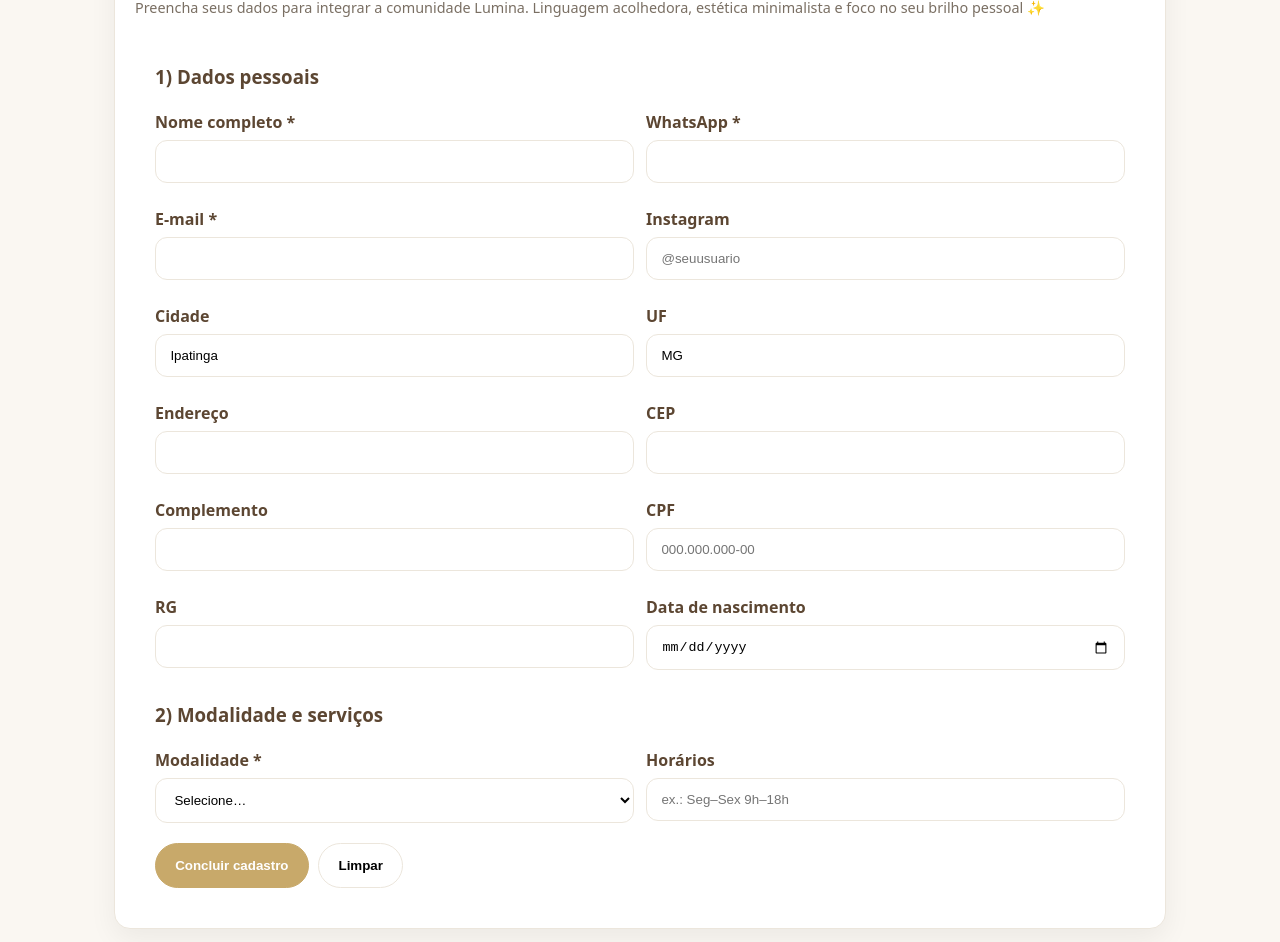
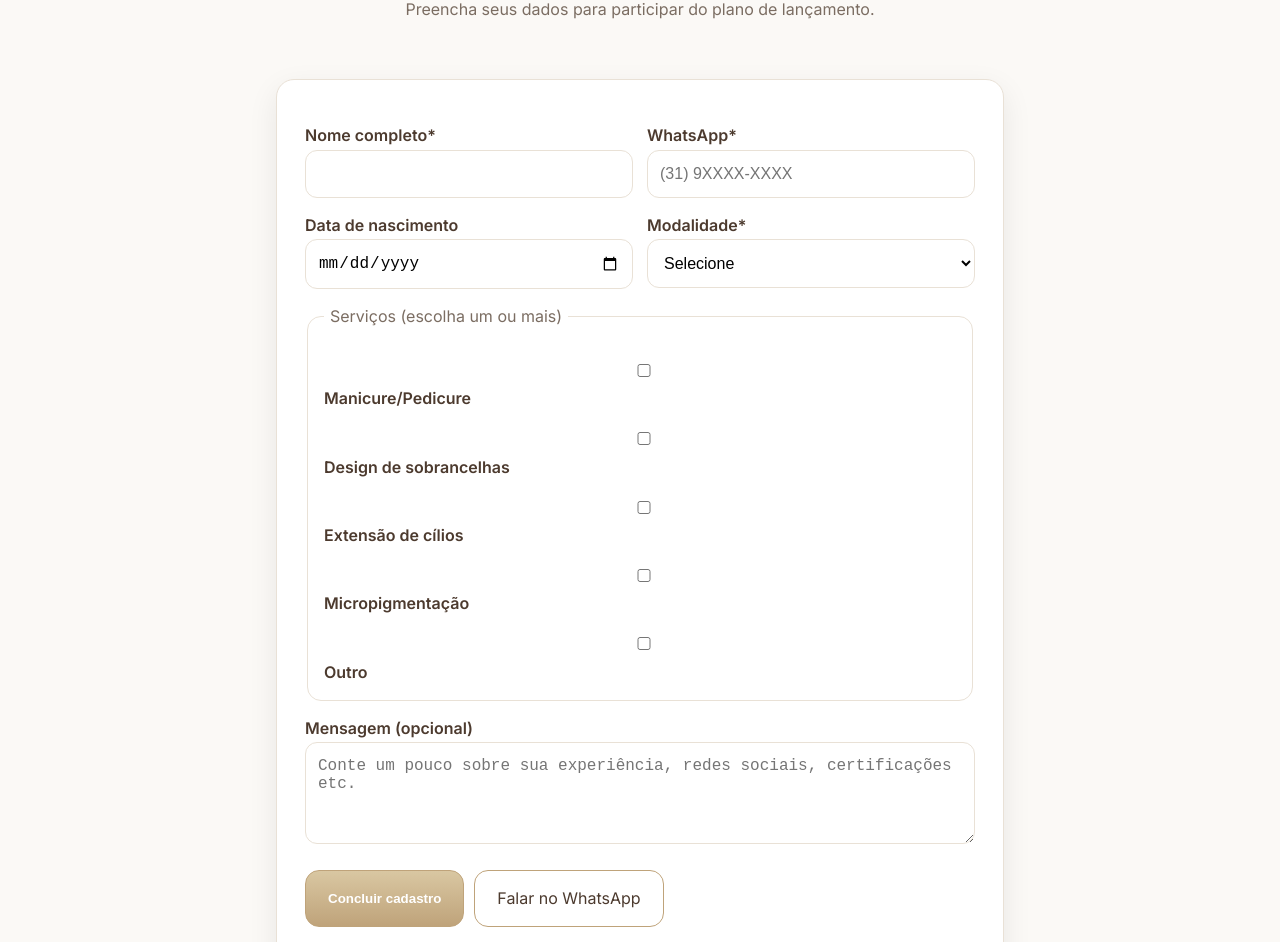
Before and after one commit to luminaesteticaebemestar-cyber/lumina-institucional, a plain HTML site: page cadastro.html in a window 1280 px wide. Shown: the part 143-1085 px from the top of the page. Drawn offline with nearby package versions, Linux system fonts and the light colour scheme.

Commit message:
Add files via upload

```diff
--- a/cadastro.html
+++ b/cadastro.html
@@ -1,140 +1,104 @@
 <!DOCTYPE html>
 <html lang="pt-BR">
 <head>
-  <meta charset="utf-8" />
-  <meta name="viewport" content="width=device-width, initial-scale=1" />
-  <title>Ficha de Cadastro — Lumina</title>
+  <meta charset="UTF-8">
+  <meta name="viewport" content="width=device-width, initial-scale=1.0">
+  <title>Cadastro — Lumina Estética</title>
+  <link href="https://fonts.googleapis.com/css2?family=Inter:wght@400;600;800&family=Playfair+Display:wght@600&display=swap" rel="stylesheet">
   <style>
     :root{
-      --bg:#FAF7F2; --panel:#FFFFFF; --text:#5C4632; --muted:#7A6F63;
-      --accent:#C8A96A; --accent2:#9DB49B; --line:#ECE6DC; --radius:16px;
+      --bg:#fbf9f6; --paper:#fff; --line:#e9e1d6; --text:#4c3a2e; --muted:#7b6d62; --gold:#bfa37a;
+      --shadow:0 10px 30px rgba(0,0,0,.08); --radius:18px;
     }
     *{box-sizing:border-box}
-    body{margin:0;background:var(--bg);color:var(--text);font-family:system-ui,-apple-system,Segoe UI,Roboto,Arial,sans-serif;line-height:1.55}
-    .wrap{max-width:1100px;margin:0 auto;padding:24px}
-    .card{background:#fff;border:1px solid var(--line);border-radius:16px;box-shadow:0 10px 28px rgba(0,0,0,.06)}
-    header{position:sticky;top:0;background:var(--bg);border-bottom:1px solid var(--line);z-index:10}
-    nav{max-width:1100px;margin:0 auto;padding:12px 24px;display:flex;align-items:center;justify-content:space-between}
-    .brand{font-weight:700} .spark{color:var(--accent)}
-    h1{margin:0 0 .5rem} p{margin:.25rem 0;color:var(--muted)}
-    form{padding:20px}
-    .grid{display:grid;grid-template-columns:1fr 1fr;gap:12px}
-    @media (max-width:900px){.grid{grid-template-columns:1fr}}
-    .field{display:flex;flex-direction:column;margin-bottom:12px}
-    label{font-weight:600;margin-bottom:.35rem}
-    input,select,textarea{padding:.8rem .9rem;border:1px solid var(--line);border-radius:12px;background:#fff}
-    .muted{color:var(--muted);font-size:.9rem}
-    .actions{display:flex;gap:.6rem;flex-wrap:wrap;margin-top:8px}
-    .btn{padding:.9rem 1.2rem;border-radius:999px;border:1px solid var(--line);background:#fff;cursor:pointer;font-weight:700}
-    .btn.primary{background:var(--accent);color:#fff;border-color:var(--accent)}
-    .hint{padding:12px 16px;border:1px dashed var(--line);border-radius:12px;background:#fff6; margin:12px 0}
-    .hide{display:none}
+    body{margin:0; background:var(--bg); color:var(--text); font-family:'Inter',system-ui,Arial; line-height:1.7}
+    header{padding:32px 16px; text-align:center}
+    h1{font-family:'Playfair Display',serif; font-size:40px; margin:8px 0 4px}
+    p.lead{color:var(--muted); margin:0}
+    main{max-width:760px; margin:24px auto 60px; padding:0 16px}
+    .card{background:var(--paper); border:1px solid var(--line); border-radius:var(--radius); box-shadow:var(--shadow); padding:28px}
+    label{display:block; font-weight:600; margin-top:14px}
+    input,select,textarea{width:100%; padding:14px 12px; border:1px solid var(--line); border-radius:12px; background:#fff; font-size:16px}
+    fieldset{border:1px solid var(--line); border-radius:14px; padding:14px 16px; margin-top:14px}
+    legend{padding:0 6px; color:var(--muted)}
+    .row{display:grid; grid-template-columns:1fr 1fr; gap:14px}
+    .row > div{min-width:0}
+    .actions{margin-top:18px; display:flex; gap:10px; flex-wrap:wrap}
+    button{padding:14px 22px; border-radius:14px; border:1px solid var(--gold); background:linear-gradient(180deg,#d9c7a2,#bfa37a); color:#fff; font-weight:800; cursor:pointer}
+    .outline{background:#fff; color:var(--text)}
+    footer{padding:24px; text-align:center; color:var(--muted); font-size:14px}
+    .help{font-size:13px; color:var(--muted)}
+    @media(max-width:720px){ .row{grid-template-columns:1fr} h1{font-size:32px} }
   </style>
 </head>
 <body>
   <header>
-    <nav>
-      <div class="brand">Lumina <span class="spark">✨</span></div>
-      <a href="index.html" class="muted">← Voltar</a>
-    </nav>
+    <div>🌟</div>
+    <h1>Cadastro — Lumina Estética</h1>
+    <p class="lead">Preencha seus dados para participar do plano de lançamento.</p>
   </header>
 
-  <main class="wrap">
-    <section class="card" style="padding:20px">
-      <h1>Ficha de Cadastro da Profissional</h1>
-      <p class="muted">Preencha seus dados para integrar a comunidade Lumina. Linguagem acolhedora, estética minimalista e foco no seu brilho pessoal ✨</p>
-
-      <form id="form" autocomplete="on">
-        <h3>1) Dados pessoais</h3>
-        <div class="grid">
-          <div class="field"><label for="nome">Nome completo *</label><input id="nome" name="nome" required></div>
-          <div class="field"><label for="whats">WhatsApp *</label><input id="whats" name="whatsapp" required></div>
-          <div class="field"><label for="email">E-mail *</label><input id="email" name="email" type="email" required></div>
-          <div class="field"><label for="instagram">Instagram</label><input id="instagram" name="instagram" placeholder="@seuusuario"></div>
-          <div class="field"><label for="cidade">Cidade</label><input id="cidade" name="cidade" value="Ipatinga"></div>
-          <div class="field"><label for="uf">UF</label><input id="uf" name="uf" value="MG"></div>
-          <div class="field"><label for="endereco">Endereço</label><input id="endereco" name="endereco"></div>
-          <div class="field"><label for="cep">CEP</label><input id="cep" name="cep"></div>
-          <div class="field"><label for="complemento">Complemento</label><input id="complemento" name="complemento"></div>
-          <div class="field"><label for="cpf">CPF</label><input id="cpf" name="cpf" placeholder="000.000.000-00"></div>
-          <div class="field"><label for="rg">RG</label><input id="rg" name="rg"></div>
-          <div class="field"><label for="nascimento">Data de nascimento</label><input id="nascimento" name="nascimento" type="date"></div>
+  <main>
+    <div class="card">
+      <!-- Formulário sem JS (compatível com Instagram Webview) -->
+      <form action="https://formsubmit.co/luminaestetica.ipatinga@gmail.com" method="POST">
+        <div class="row">
+          <div>
+            <label for="nome">Nome completo*</label>
+            <input id="nome" name="nome" required>
+          </div>
+          <div>
+            <label for="whats">WhatsApp*</label>
+            <input id="whats" name="whatsapp" required placeholder="(31) 9XXXX-XXXX">
+          </div>
         </div>
 
-        <h3 style="margin-top:18px">2) Modalidade e serviços</h3>
-        <div class="grid">
-          <div class="field">
-            <label for="modalidade">Modalidade *</label>
+        <div class="row">
+          <div>
+            <label for="nascimento">Data de nascimento</label>
+            <input id="nascimento" name="data_nascimento" type="date">
+          </div>
+          <div>
+            <label for="modalidade">Modalidade*</label>
             <select id="modalidade" name="modalidade" required>
-              <option value="">Selecione…</option>
-              <option>Sala</option>
-              <option>Estação/Mesa</option>
+              <option value="">Selecione</option>
+              <option>Manicure/Pedicure</option>
+              <option>Design de sobrancelhas</option>
+              <option>Extensão de cílios</option>
+              <option>Micropigmentação</option>
+              <option>Estética facial/corporal</option>
             </select>
           </div>
-          <div class="field"><label for="horarios">Horários</label><input id="horarios" name="horarios" placeholder="ex.: Seg–Sex 9h–18h"></div>
         </div>
 
-        <div id="boxServicos" class="hint hide">
-          <strong>Serviços (Escolha um ou mais):</strong><br>
-          <label><input type="checkbox" name="servicos[]" value="Manicure/Pedicure"> Manicure/Pedicure</label><br>
-          <label><input type="checkbox" name="servicos[]" value="Design de Sobrancelhas"> Design de sobrancelhas</label><br>
-          <label><input type="checkbox" name="servicos[]" value="Extensão de Cílios"> Extensão de cílios</label><br>
-          <label><input type="checkbox" name="servicos[]" value="Micropigmentação"> Micropigmentação</label><br>
-          <label><input type="checkbox" name="servicos[]" value="Outro"> Outro (descrever na mensagem)</label>
-        </div>
+        <fieldset>
+          <legend>Serviços (escolha um ou mais)</legend>
+          <label><input type="checkbox" name="servicos[]" value="Manicure/Pedicure"> Manicure/Pedicure</label>
+          <label><input type="checkbox" name="servicos[]" value="Design de sobrancelhas"> Design de sobrancelhas</label>
+          <label><input type="checkbox" name="servicos[]" value="Extensão de cílios"> Extensão de cílios</label>
+          <label><input type="checkbox" name="servicos[]" value="Micropigmentação"> Micropigmentação</label>
+          <label><input type="checkbox" name="servicos[]" value="Outro"> Outro</label>
+        </fieldset>
+
+        <label for="msg">Mensagem (opcional)</label>
+        <textarea id="msg" name="mensagem" rows="4" placeholder="Conte um pouco sobre sua experiência, redes sociais, certificações etc."></textarea>
+
+        <!-- Config do FormSubmit -->
+        <input type="hidden" name="_captcha" value="false">
+        <input type="hidden" name="_subject" value="Novo cadastro — Lumina Estética">
+        <input type="hidden" name="_template" value="table">
+        <!-- Redireciona para a página de obrigado local -->
+        <input type="hidden" name="_next" value="./obrigado.html">
 
         <div class="actions">
-          <button type="submit" class="btn primary">Concluir cadastro</button>
-          <button type="reset" class="btn">Limpar</button>
+          <button type="submit">Concluir cadastro</button>
+          <a class="outline" href="https://wa.me/5531987590587" style="text-decoration:none; padding:14px 22px; border-radius:14px; border:1px solid var(--gold)">Falar no WhatsApp</a>
         </div>
+        <p class="help">Se estiver usando o Instagram, você pode tocar nos ••• e escolher <b>“Abrir no navegador”</b> caso a página esteja lenta.</p>
       </form>
-    </section>
+    </div>
   </main>
 
-  <script>
-    // === Config do seu banco (Apps Script)
-    const CONFIG = {
-      endpoint: 'https://script.google.com/macros/s/AKfycbx_Kx4bTilJ-rZLJIMkTmyhd6E8H7-4xXU0Ru_4LdZXVL1gtxuvc_TkItTH7N4yYDgVUg/exec',
-      token: 'LUMINA_SEC_5c7f4a0f4b3e41e0a3d9b7a2f6c18e9d'
-    };
-
-    // Mostrar serviços somente para Estação/Mesa
-    const modalidadeEl = document.getElementById('modalidade');
-    const boxServicos  = document.getElementById('boxServicos');
-    modalidadeEl.addEventListener('change', () => {
-      boxServicos.classList.toggle('hide', modalidadeEl.value !== 'Estação/Mesa');
-    });
-
-    async function sendToBackend(payload){
-      const res = await fetch(CONFIG.endpoint, {
-        method: 'POST',
-        headers: {'Content-Type':'application/json','X-Auth-Token': CONFIG.token},
-        body: JSON.stringify({...payload, token: CONFIG.token, timestamp: new Date().toISOString()})
-      }).catch(() => null);
-      if(!res) return {ok:false};
-      try { return await res.json(); } catch { return {ok:false}; }
-    }
-
-    // Manipular envio
-    document.getElementById('form').addEventListener('submit', async (e)=>{
-      e.preventDefault();
-
-      // monta payload
-      const fd = new FormData(e.target);
-      const payload = Object.fromEntries(fd.entries());
-      // checkboxes de serviços
-      payload.servicos = [...document.querySelectorAll('input[name="servicos[]"]:checked')].map(i=>i.value);
-
-      // envia
-      const r = await sendToBackend(payload);
-      if(r && r.ok){
-        alert('Cadastro efetuado com sucesso.');
-        e.target.reset();
-        boxServicos.classList.add('hide');
-      }else{
-        alert('Não foi possível enviar agora. Tente novamente em instantes.');
-      }
-    });
-  </script>
+  <footer>© <script>document.write(new Date().getFullYear())</script> Lumina Estética</footer>
 </body>
 </html>
```
Also changed, not shown: obrigado.html (added, +24 -0 lines).
